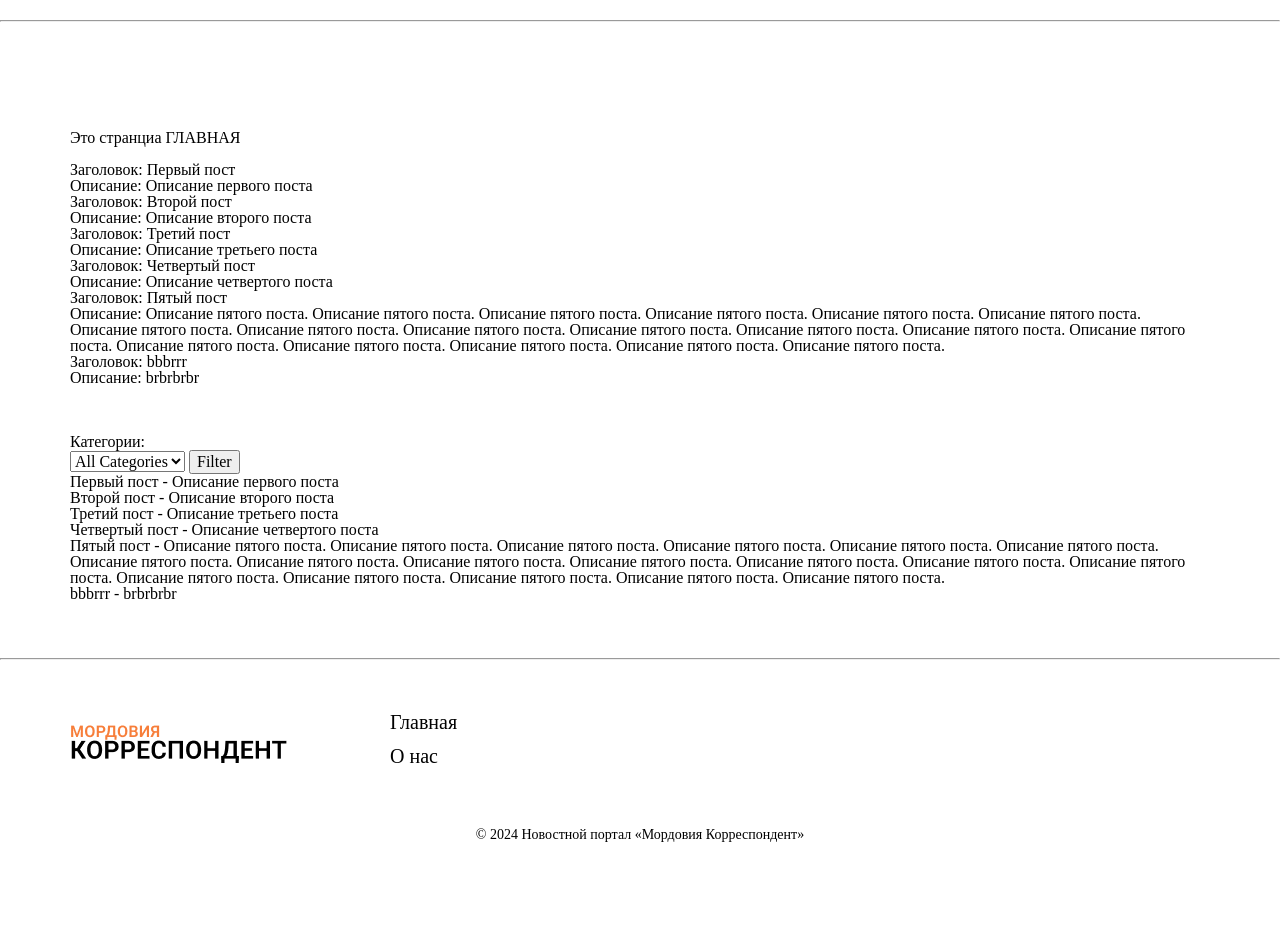
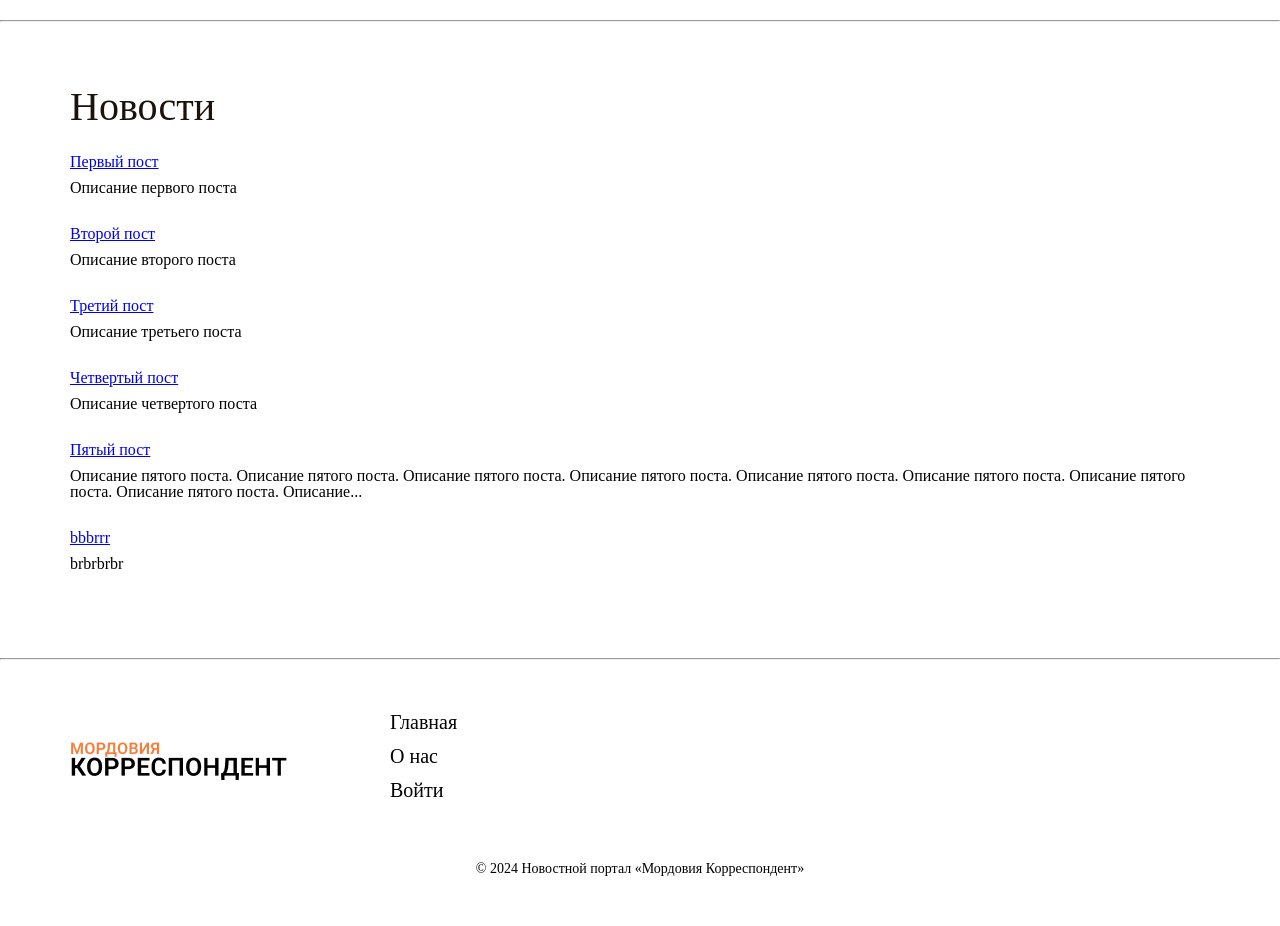
Before and after one commit to mflorya575/News-Portal_Mordovia-Flask, a Flask app: page / in a window 1280 px wide. Shown: the part 74-1000 px from the top of the page. Before the commit the page ends 916 px from the top, so only its background shows below. Run offline with Flask 3, Linux system fonts and the light colour scheme.

Commit message:
fix bug with models Post & User

```diff
--- a/app.py
+++ b/app.py
@@ -20,6 +20,7 @@ class User(db.Model, UserMixin):
     username = db.Column(db.String(80), unique=True, nullable=False)
     email = db.Column(db.String(120), unique=True, nullable=False)
     password = db.Column(db.String(80), nullable=False)
+    # posts = db.relationship('Post', backref='author', lazy='dynamic')
 
     def __repr__(self):
         return '<User %r>' % self.username
@@ -55,6 +56,10 @@ class Post(db.Model):
 
     # Связь с моделью Category
     category = db.relationship('Category', backref=db.backref('posts', lazy=True))
+
+    # Добавляем внешний ключ и связь с пользователем
+    user_id = db.Column(db.Integer, db.ForeignKey('user.id'), nullable=False)
+    author = db.relationship('User', backref=db.backref('posts', lazy=True))
 
     def __repr__(self):
         return f"Post('{self.title}', '{self.date_posted}')"
@@ -136,9 +141,15 @@ def logout():
 
 admin = Admin(app)
 
+
+class PostAdminView(ModelView):
+    column_list = ('id', 'title', 'content', 'date_posted', 'category', 'user_id', 'author')  # Заменили category_id и user_id на category и user
+    column_searchable_list = ['title']
+
+
 # Зарегистрированные модели с административным интерфейсом
 admin.add_view(ModelView(User, db.session))
-admin.add_view(ModelView(Post, db.session))
+admin.add_view(PostAdminView(Post, db.session))
 admin.add_view(ModelView(Comment, db.session))
 admin.add_view(ModelView(Category, db.session))
 
--- a/news_portal/static/css/style.css
+++ b/news_portal/static/css/style.css
@@ -528,7 +528,7 @@ body {
 
 /* line 66, ../python/1_news_portal_flask/news_portal/static/sass/style.sass */
 .wrapper-base {
-  padding-top: 100px;
+  padding-top: 50px;
   min-height: calc(90vh - 100px);
 }
 
@@ -577,13 +577,32 @@ body {
   padding-bottom: 50px;
 }
 
-/* line 97, ../python/1_news_portal_flask/news_portal/static/sass/style.sass */
+/* line 96, ../python/1_news_portal_flask/news_portal/static/sass/style.sass */
+.main__title {
+  color: #1a120b;
+  font-size: 40px;
+  font-weight: 500;
+  line-height: 54px;
+  margin-bottom: 20px;
+}
+
+/* line 102, ../python/1_news_portal_flask/news_portal/static/sass/style.sass */
+.main__post-li {
+  margin-bottom: 30px;
+}
+
+/* line 104, ../python/1_news_portal_flask/news_portal/static/sass/style.sass */
+.main__content {
+  margin-top: 10px;
+}
+
+/* line 109, ../python/1_news_portal_flask/news_portal/static/sass/style.sass */
 .about-section {
   min-height: 430px;
   margin-bottom: 70px;
 }
 
-/* line 100, ../python/1_news_portal_flask/news_portal/static/sass/style.sass */
+/* line 112, ../python/1_news_portal_flask/news_portal/static/sass/style.sass */
 .about-section__title {
   color: #1a120b;
   font-size: 40px;
@@ -593,7 +612,7 @@ body {
   margin-bottom: 43px;
 }
 
-/* line 107, ../python/1_news_portal_flask/news_portal/static/sass/style.sass */
+/* line 119, ../python/1_news_portal_flask/news_portal/static/sass/style.sass */
 .about-section__text {
   color: #1a120b;
   font-size: 18px;
@@ -603,24 +622,24 @@ body {
   margin-right: 105px;
 }
 
-/* line 114, ../python/1_news_portal_flask/news_portal/static/sass/style.sass */
+/* line 126, ../python/1_news_portal_flask/news_portal/static/sass/style.sass */
 .about-section__wrapper {
   display: flex;
   align-items: center;
 }
 
-/* line 117, ../python/1_news_portal_flask/news_portal/static/sass/style.sass */
+/* line 129, ../python/1_news_portal_flask/news_portal/static/sass/style.sass */
 .about-section__img {
   width: 550px;
 }
 
-/* line 120, ../python/1_news_portal_flask/news_portal/static/sass/style.sass */
+/* line 132, ../python/1_news_portal_flask/news_portal/static/sass/style.sass */
 .aboutcom-section {
   min-height: 130px;
   margin-bottom: 70px;
 }
 
-/* line 123, ../python/1_news_portal_flask/news_portal/static/sass/style.sass */
+/* line 135, ../python/1_news_portal_flask/news_portal/static/sass/style.sass */
 .aboutcom-section__title {
   color: #1a120b;
   font-size: 40px;
@@ -630,7 +649,7 @@ body {
   margin-bottom: 43px;
 }
 
-/* line 130, ../python/1_news_portal_flask/news_portal/static/sass/style.sass */
+/* line 142, ../python/1_news_portal_flask/news_portal/static/sass/style.sass */
 .aboutcom-section__text {
   color: #1a120b;
   font-size: 18px;
@@ -640,18 +659,18 @@ body {
   text-align: center;
 }
 
-/* line 138, ../python/1_news_portal_flask/news_portal/static/sass/style.sass */
+/* line 150, ../python/1_news_portal_flask/news_portal/static/sass/style.sass */
 #worker-margin {
   margin-bottom: 15px;
 }
 
-/* line 141, ../python/1_news_portal_flask/news_portal/static/sass/style.sass */
+/* line 153, ../python/1_news_portal_flask/news_portal/static/sass/style.sass */
 .aboutrec-section {
   min-height: 130px;
   margin-bottom: 70px;
 }
 
-/* line 144, ../python/1_news_portal_flask/news_portal/static/sass/style.sass */
+/* line 156, ../python/1_news_portal_flask/news_portal/static/sass/style.sass */
 .aboutrec-section__title {
   color: #1a120b;
   font-size: 40px;
@@ -661,19 +680,19 @@ body {
   text-align: center;
 }
 
-/* line 151, ../python/1_news_portal_flask/news_portal/static/sass/style.sass */
+/* line 163, ../python/1_news_portal_flask/news_portal/static/sass/style.sass */
 .aboutrec-section__wrapper {
   display: flex;
   align-items: center;
   margin-bottom: 50px;
 }
 
-/* line 155, ../python/1_news_portal_flask/news_portal/static/sass/style.sass */
+/* line 167, ../python/1_news_portal_flask/news_portal/static/sass/style.sass */
 .aboutrec-section__wrapper-left {
   margin-right: 85px;
 }
 
-/* line 157, ../python/1_news_portal_flask/news_portal/static/sass/style.sass */
+/* line 169, ../python/1_news_portal_flask/news_portal/static/sass/style.sass */
 .aboutrec-section__text {
   color: #1a120b;
   font-size: 18px;
@@ -686,28 +705,28 @@ body {
   border-radius: 37px;
 }
 
-/* line 167, ../python/1_news_portal_flask/news_portal/static/sass/style.sass */
+/* line 179, ../python/1_news_portal_flask/news_portal/static/sass/style.sass */
 .aboutrec-section__padding1 {
   padding: 54px 40px;
 }
 
-/* line 169, ../python/1_news_portal_flask/news_portal/static/sass/style.sass */
+/* line 181, ../python/1_news_portal_flask/news_portal/static/sass/style.sass */
 .aboutrec-section__padding2 {
   padding: 54px 40px;
 }
 
-/* line 171, ../python/1_news_portal_flask/news_portal/static/sass/style.sass */
+/* line 183, ../python/1_news_portal_flask/news_portal/static/sass/style.sass */
 .aboutrec-section__wrapper-req {
   border: 4px solid #dbae8b;
   border-radius: 37px;
 }
 
-/* line 174, ../python/1_news_portal_flask/news_portal/static/sass/style.sass */
+/* line 186, ../python/1_news_portal_flask/news_portal/static/sass/style.sass */
 .aboutrec-section__text-req {
   padding: 35px 13px 35px 42px;
 }
 
-/* line 176, ../python/1_news_portal_flask/news_portal/static/sass/style.sass */
+/* line 188, ../python/1_news_portal_flask/news_portal/static/sass/style.sass */
 .aboutrec-section__title-mini {
   color: #1a120b;
   font-size: 28px;
@@ -717,7 +736,7 @@ body {
   margin-bottom: 14px;
 }
 
-/* line 183, ../python/1_news_portal_flask/news_portal/static/sass/style.sass */
+/* line 195, ../python/1_news_portal_flask/news_portal/static/sass/style.sass */
 .aboutrec-section__descr {
   color: #1a120b;
   font-size: 28px;
@@ -726,7 +745,7 @@ body {
   letter-spacing: 3%;
 }
 
-/* line 190, ../python/1_news_portal_flask/news_portal/static/sass/style.sass */
+/* line 202, ../python/1_news_portal_flask/news_portal/static/sass/style.sass */
 #aboutrec-section__span {
   font-weight: 600;
 }
--- a/news_portal/static/sass/style.sass
+++ b/news_portal/static/sass/style.sass
@@ -64,7 +64,7 @@ body
         margin-top: 20px
 
 .wrapper-base
-    padding-top: 100px
+    padding-top: 50px
     min-height: calc(90vh - 100px)
 
 .footer
@@ -91,6 +91,18 @@ body
         font-weight: 400
         text-align: center
         padding-bottom: 50px
+
+.main
+    &__title
+        color: rgb(26, 18, 11)
+        font-size: 40px
+        font-weight: 500
+        line-height: 54px
+        margin-bottom: 20px
+    &__post-li
+        margin-bottom: 30px
+    &__content
+        margin-top: 10px
 
 
 
--- a/news_portal/templates/base.html
+++ b/news_portal/templates/base.html
@@ -49,6 +49,7 @@
                 <ul class="footer__ul">
                     <li class="footer__li"><a href="#" class="footer__link">Главная</a></li>
                     <li class="footer__li"><a href="#" class="footer__link">О нас</a></li>
+                    <li class="footer__li"><a href="#" class="footer__link">Войти</a></li>
                 </ul>
             </nav>
         </footer>
--- a/news_portal/templates/index.html
+++ b/news_portal/templates/index.html
@@ -2,37 +2,14 @@
 
 
 {% block content %}
-    <p>Это странциа ГЛАВНАЯ</p>
-    <br>
-
-    {% for p in posts %}
-        <p>Заголовок: {{ p.title }}</p>
-        <p>Описание: {{ p.content }}</p>
-    {% endfor %}
-    <br><br><br>
-    <h2>Категории:</h2>
-    {% for c in category %}
-        <p>{{ c.name }}</p>
-    {% endfor %}
-
-
-
-
-    <!-- Форма для выбора категории -->
-    <form action="/" method="get">
-        <select name="category_id">
-            <option value="">All Categories</option>
-            {% for category in categories %}
-                <option value="{{ category.id }}">{{ category.name }}</option>
-            {% endfor %}
-        </select>
-        <button type="submit">Filter</button>
-    </form>
-
+    <h1 class="main__title">Новости</h1>
     <!-- Список постов -->
     <ul>
         {% for post in posts %}
-            <li>{{ post.title }} - {{ post.content }}</li>
+            <li class="main__post-li">
+                <a href="#" class="main__post-link">{{ post.title }}</a><br>
+                <p class="main__content">{{ post.content | truncate(200) }}</p>
+            </li>
         {% endfor %}
     </ul>
 
```
Also changed, not shown: instance/blog.db, 1 other file.
